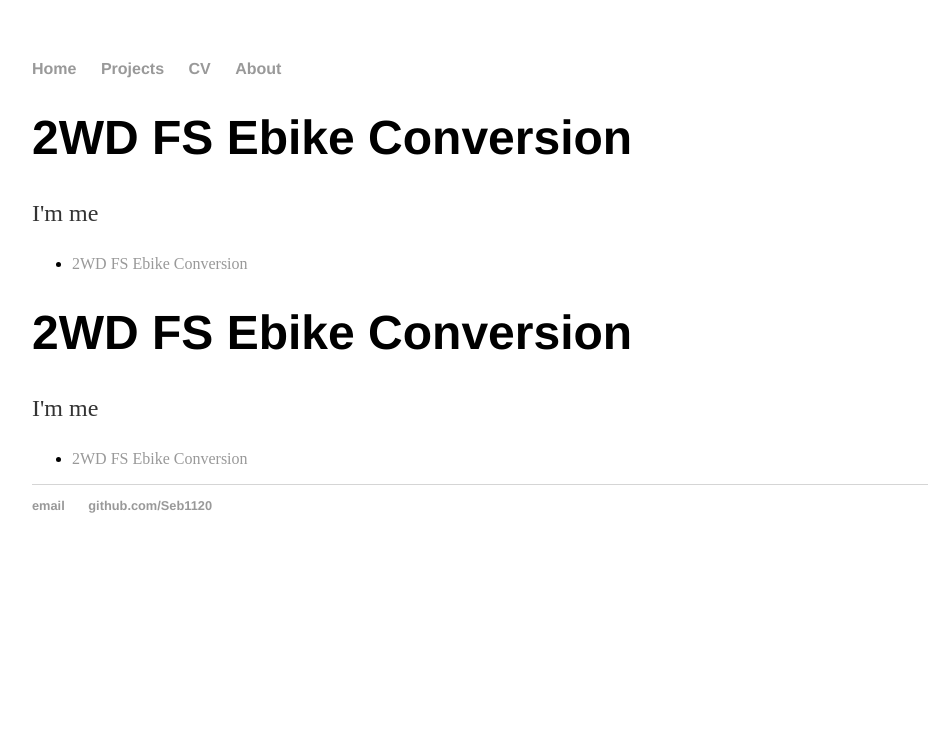
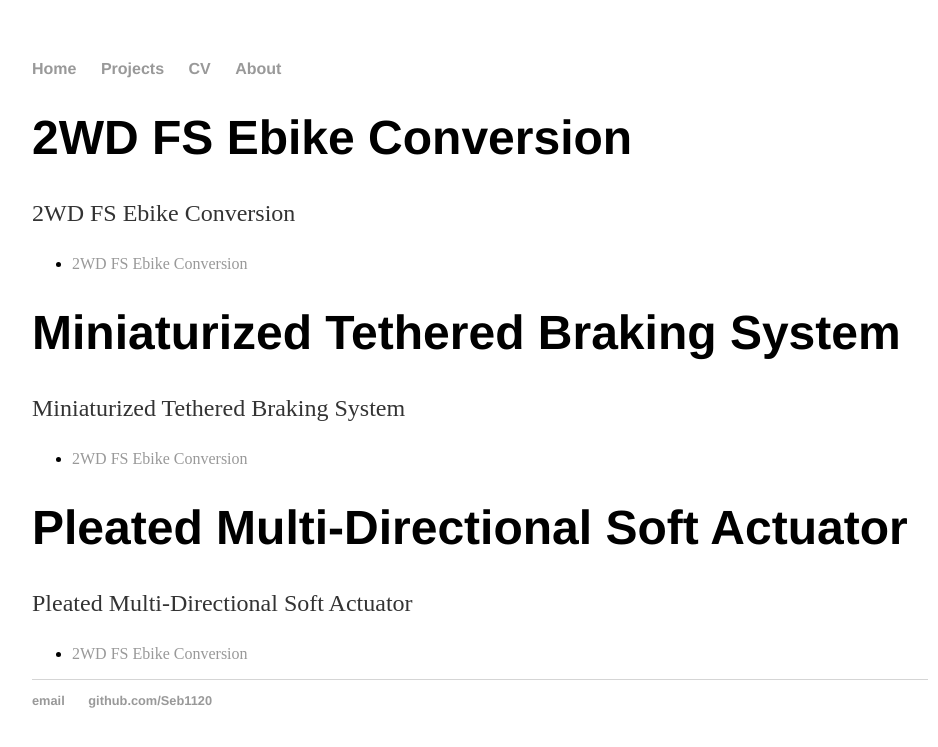
Before and after one commit to Seb1120/Seb1120.github.io, a Jekyll site: the page built from Projects/ProjectsOverviewPage.html, in a window 1280 px wide. Shown: the top 747 px of the page, without its empty margins (160-1098 px from the left). Built offline with Jekyll 4.4.1, drawn with Linux system fonts in a browser that asks for light colours.

Commit message:
Update ProjectsOverviewPage.html

```diff
--- a/Projects/ProjectsOverviewPage.html
+++ b/Projects/ProjectsOverviewPage.html
@@ -4,13 +4,18 @@ title: Projects
 ---
 <div class="blurb">
 	<h1>2WD FS Ebike Conversion</h1>
-	<p>I'm me</p>
+	<p>2WD FS Ebike Conversion</p>
   <ul>
-	        		<li><a href="/Projects/2WD FS Ebike Conversion">2WD FS Ebike Conversion</a></li>
+	        		<li><a href="/Projects/2WD FS Ebike Conversion/Motivation.md">2WD FS Ebike Conversion</a></li>
   </ul>
- 	<h1>2WD FS Ebike Conversion</h1>
-	<p>I'm me</p>
+ 	<h1>Miniaturized Tethered Braking System</h1>
+	<p>Miniaturized Tethered Braking System</p>
   <ul>
-	        		<li><a href="/Projects/2WD FS Ebike Conversion">2WD FS Ebike Conversion</a></li>
+	        		<li><a href="/Projects/2WD FS Ebike Conversion/Motivation.md">2WD FS Ebike Conversion</a></li>
+  </ul>
+	<h1>Pleated Multi-Directional Soft Actuator</h1>
+	<p>Pleated Multi-Directional Soft Actuator</p>
+  <ul>
+	        		<li><a href="/Projects/2WD FS Ebike Conversion/Motivation.md">2WD FS Ebike Conversion</a></li>
   </ul>
 </div><!-- /.blurb -->
```
